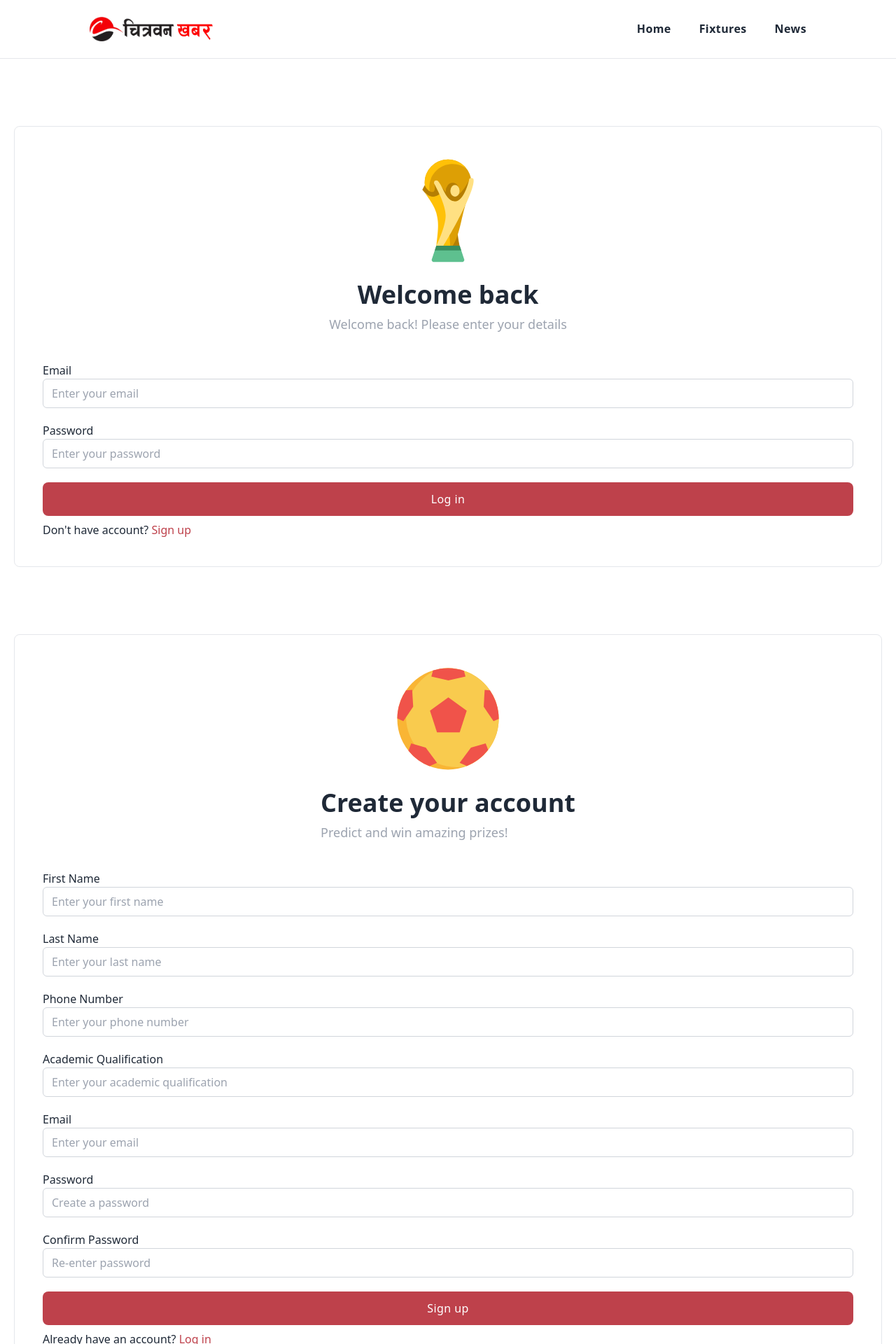
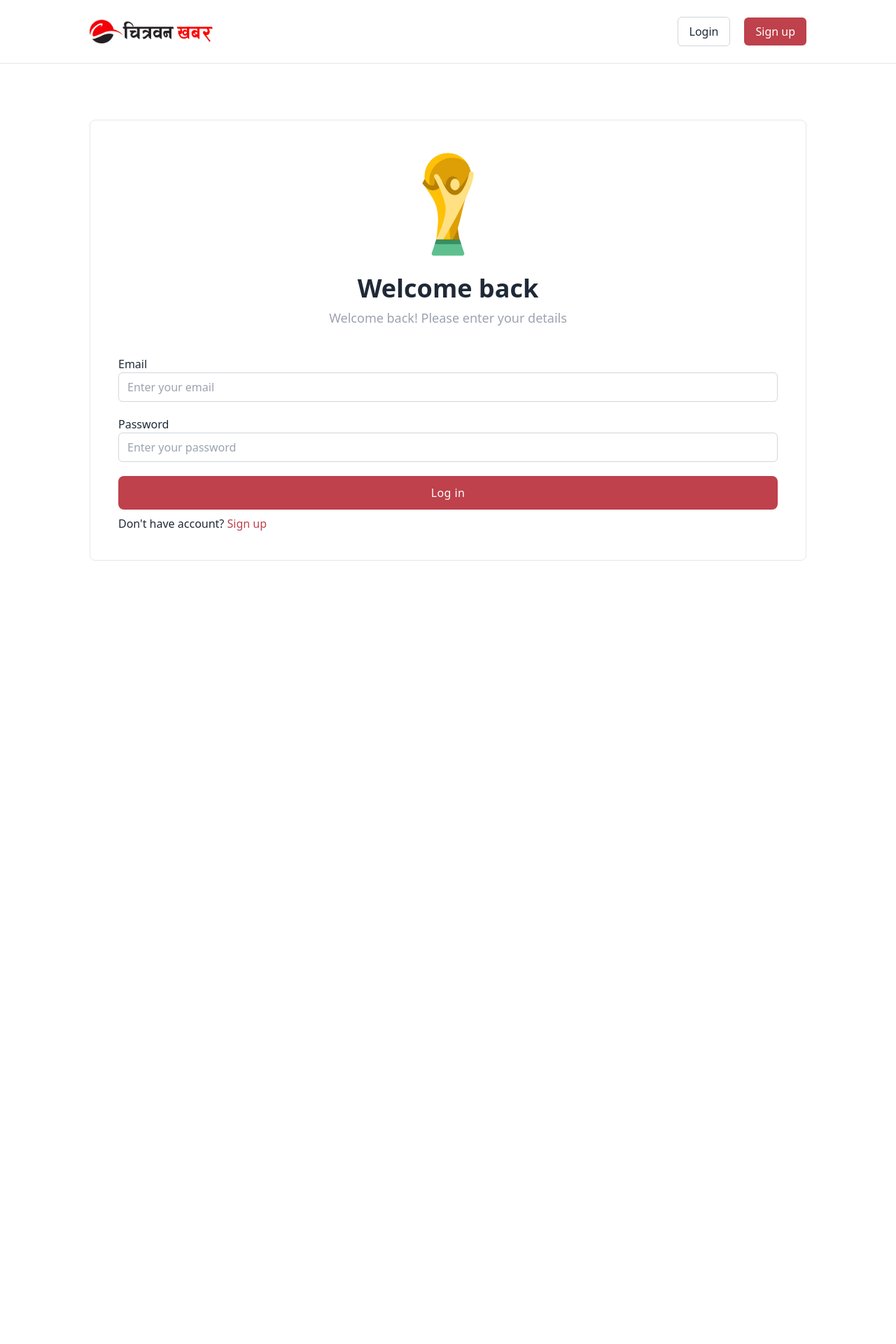
Before and after one commit to subegshahi/wc2022-prediction, a React (Vite) app: page / in a window 1280 px wide. Shown: the top 1920 px of the page at 70% size. After the commit the page ends 801 px from the top, so only its background shows below. Built offline with nearby package versions, Linux system fonts and the light colour scheme.

Commit message:
Sign up and login updates

```diff
--- a/index.html
+++ b/index.html
@@ -4,7 +4,7 @@
     <meta charset="UTF-8" />
     <link rel="icon" type="image/svg+xml" href="/react.svg" />
     <meta name="viewport" content="width=device-width, initial-scale=1.0" />
-    <title>React</title>
+    <title>World Cup 2022 - Predict and Win Prizes</title>
   </head>
   <body>
     <div id="root"></div>
--- a/src/components/Header.jsx
+++ b/src/components/Header.jsx
@@ -7,18 +7,14 @@ export const Header = () => {
       <div className="container mx-auto px-5 py-6 flex justify-between items-center lg:px-32">
         <img className="w-44" src={navLogo} alt="" />
 
-        <nav className="space-x-10">
-          <a className="font-semibold tracking-wide" href="#">
-            Home
-          </a>
+        <nav className="space-x-5">
+          <button className="border border-gray-300 rounded-md inline-block px-4 py-2">
+            Login
+          </button>
 
-          <a className="font-semibold tracking-wide" href="#">
-            Fixtures
-          </a>
-
-          <a className="font-semibold tracking-wide" href="#">
-            News
-          </a>
+          <button className="bg-primary-500 text-white rounded-md inline-block px-4 py-2 hover:bg-primary-400">
+            Sign up
+          </button>
         </nav>
       </div>
     </header>
--- a/src/components/Login.jsx
+++ b/src/components/Login.jsx
@@ -4,8 +4,8 @@ import worldCup from "../assets/icons/world-cup.svg";
 export const Login = () => {
   return (
     <section className="text-gray-800 ">
-      <div className="container mx-auto px-5">
-        <div className="border rounded-lg p-10 mt-24">
+      <div className="container mx-auto px-5 lg:px-32 ">
+        <div className="border rounded-lg p-10 mt-20 ">
           <div className="flex flex-col items-center">
             <img className="w-40" src={worldCup} alt="" />
 
--- a/src/components/Signup.tsx
+++ b/src/components/Signup.jsx
@@ -4,8 +4,8 @@ import football from "../assets/icons/football.svg";
 export const Signup = () => {
   return (
     <section className="text-gray-800 ">
-      <div className="container mx-auto px-5">
-        <div className="border rounded-lg p-10 mt-24">
+      <div className="container mx-auto px-5 lg:px-32">
+        <div className="border rounded-lg p-10 mt-20">
           <div className="flex flex-col items-center">
             <img className="w-40" src={football} alt="" />
 
--- a/src/index.jsx
+++ b/src/index.jsx
@@ -12,7 +12,7 @@ ReactDOM.createRoot(document.getElementById("root")).render(
     <Header />
     {/* <Main /> */}
     <Login />
-    <Signup />
+    {/* <Signup /> */}
     {/* <Footer /> */}
   </React.StrictMode>
 );
```
